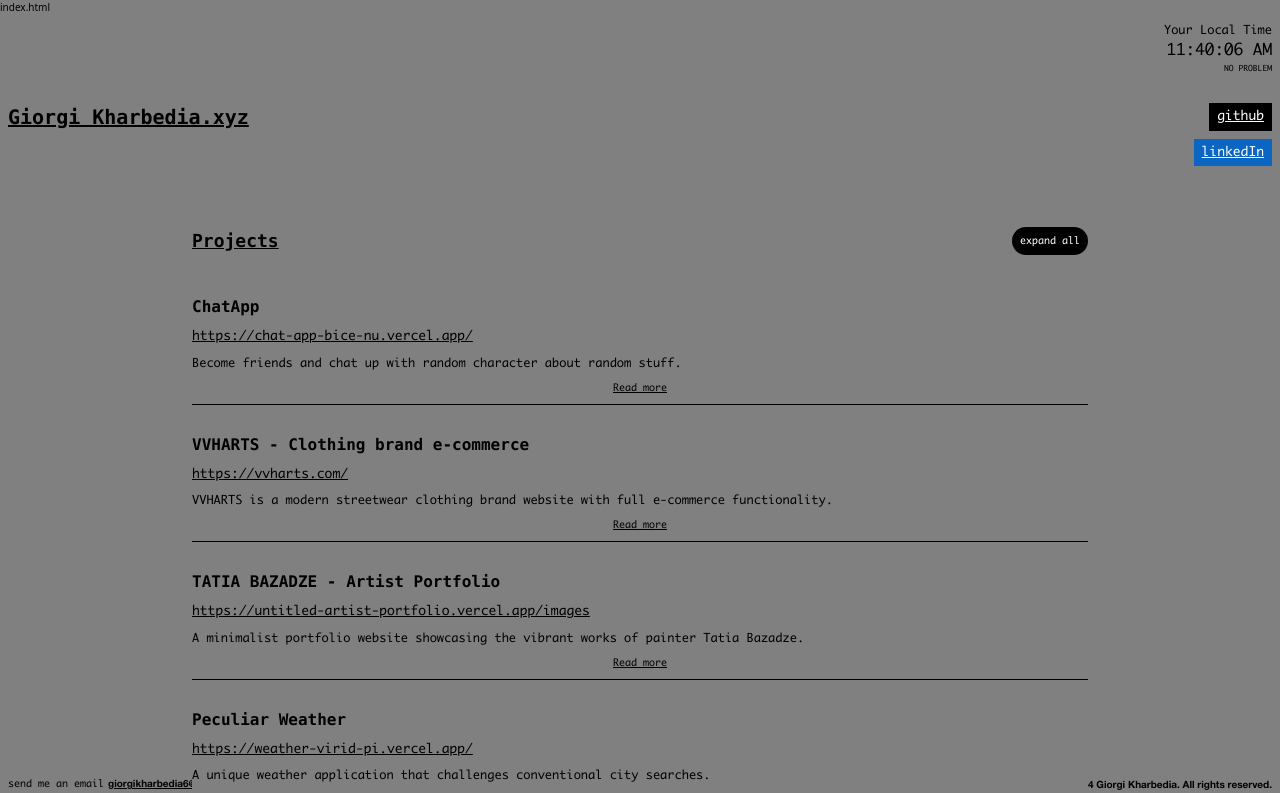
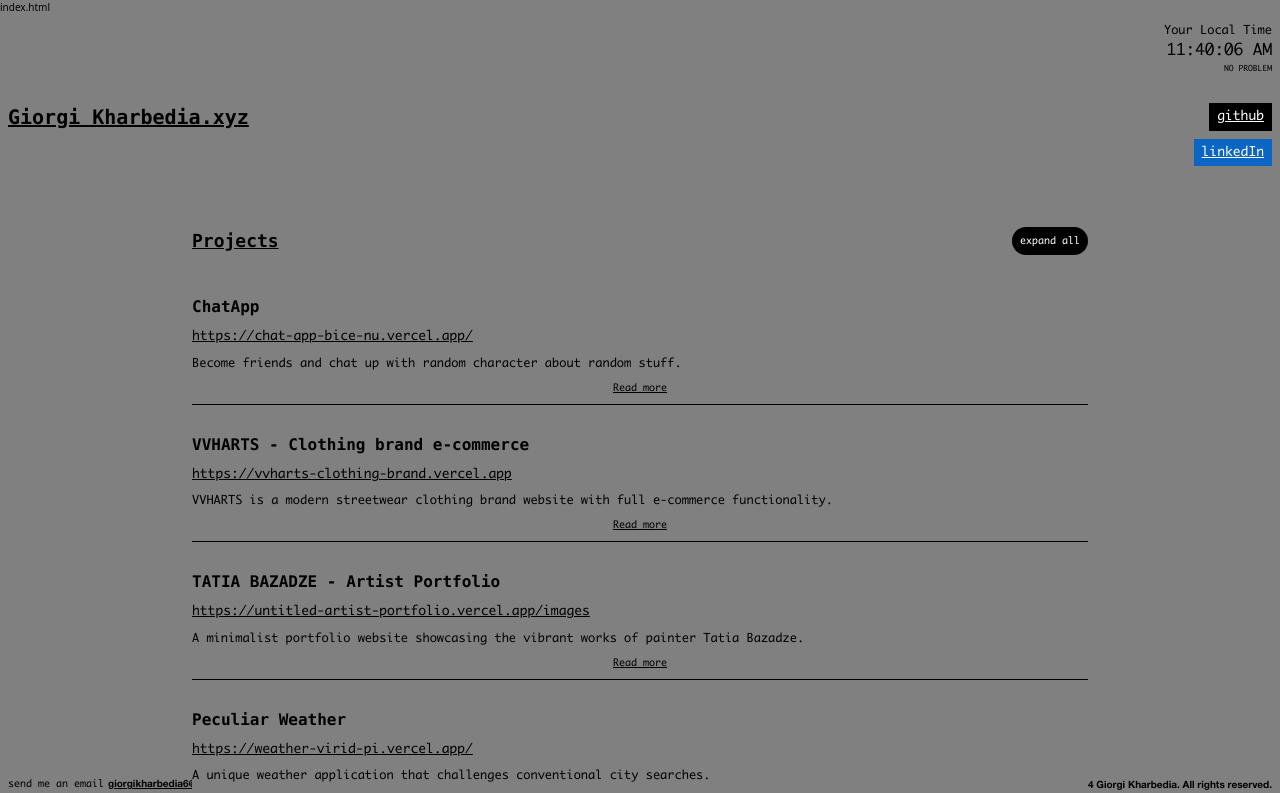
Before and after one commit to gkharbedia6/PORTFOLIO, an Angular app: page / in a window 1280 px wide. Shown: the top 793 px of the page. Built offline with nearby package versions, Linux system fonts and the light colour scheme.

Commit message:
url change of vvharts

```diff
--- a/src/data-access/data.ts
+++ b/src/data-access/data.ts
@@ -65,7 +65,7 @@ export const projects: iProject[] = [
   // },
   {
     name: 'VVHARTS - Clothing brand e-commerce',
-    url: 'https://vvharts.com/',
+    url: 'https://vvharts-clothing-brand.vercel.app',
     description:
       'VVHARTS is a modern streetwear clothing brand website with full e-commerce functionality. It features responsive design showcasing the latest collections, an intuitive shopping cart, secure checkout process, and user account management.',
     technologies: [
```
